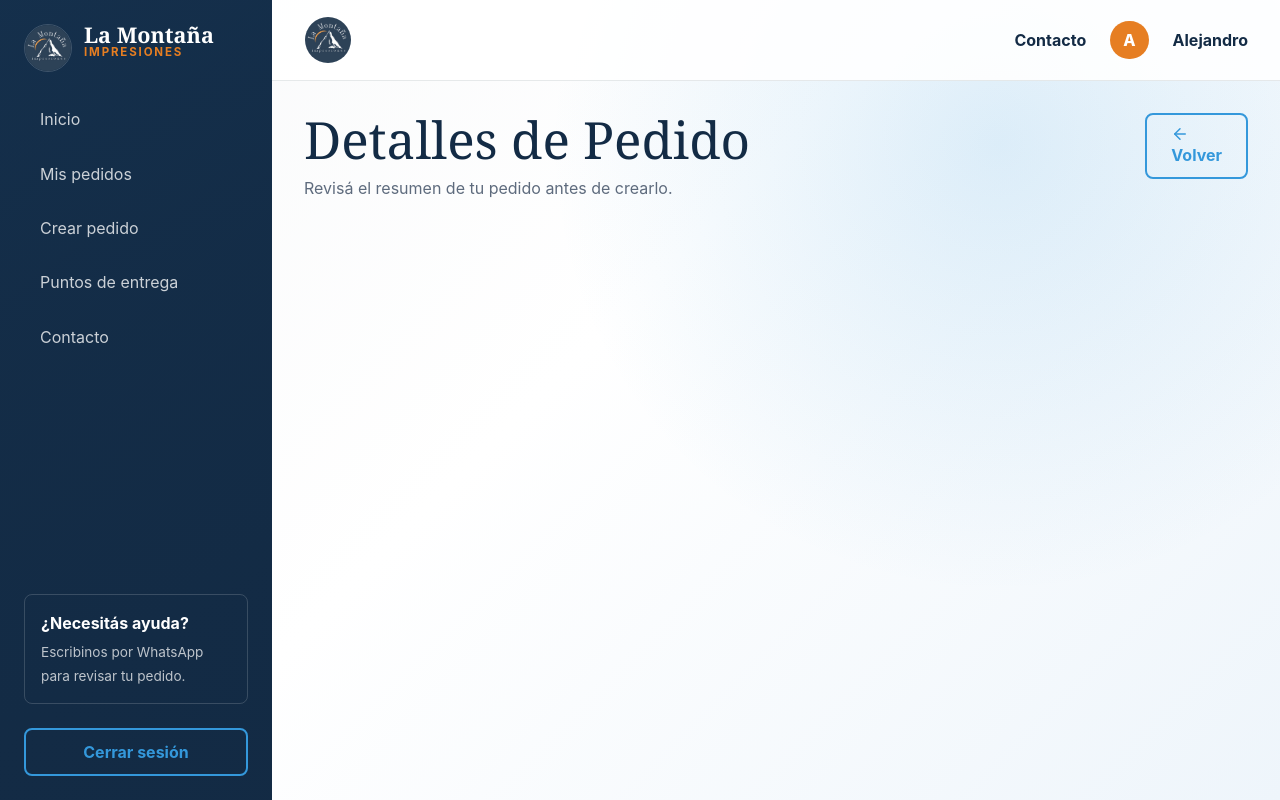
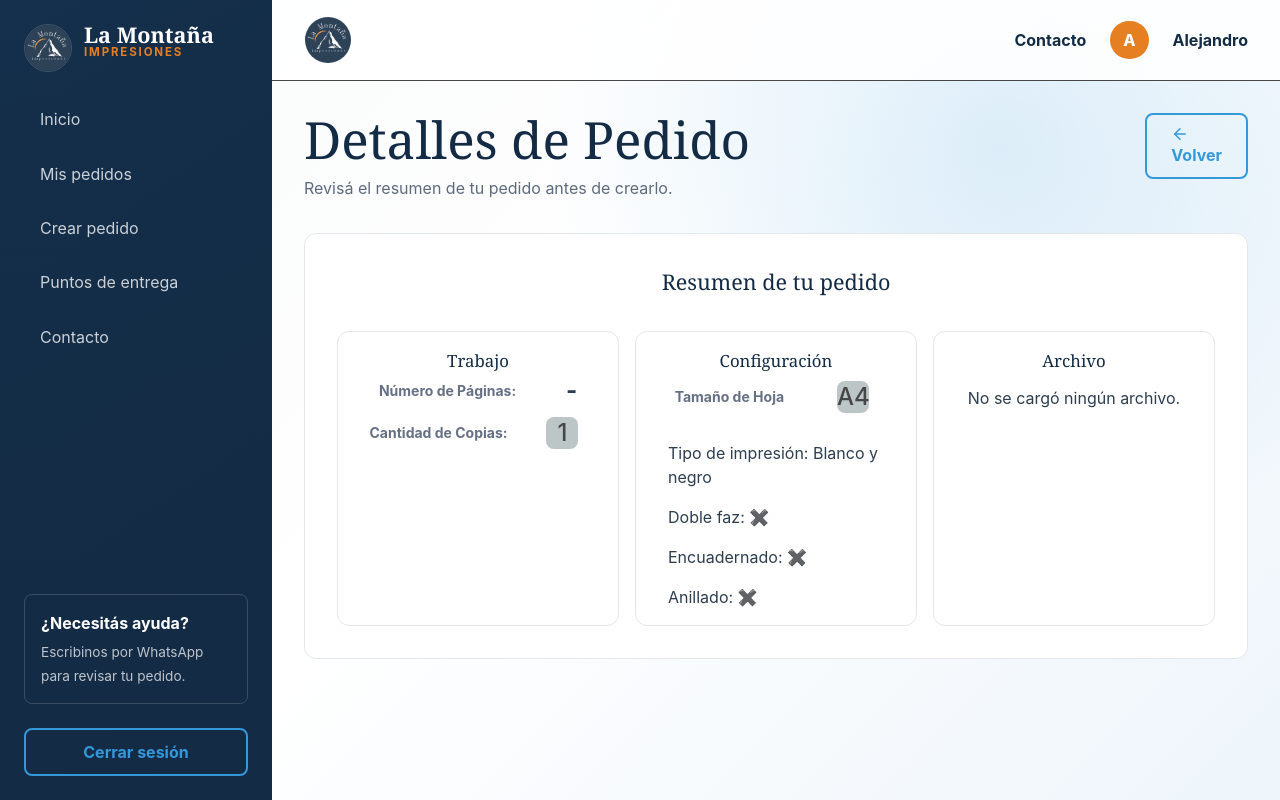
Before and after one commit to AgusFT/La-Montana, a Next.js app in the folder desarrollo/web/: page /pedidos/resumen in a window 1280 px wide. Built offline with nearby package versions, Linux system fonts and the light colour scheme.

Commit message:
"feat(OrderSummaryPage): Se implemento la primera versión del componente OrderSummaryCard al OrderSummaryPage. "

```diff
--- a/desarrollo/web/src/app/globals.css
+++ b/desarrollo/web/src/app/globals.css
@@ -18,13 +18,13 @@
   --color-summit-white: #ffffff;
   --color-snow: #f8f9fa;
   --color-snow-blue: #eef5fb;
-  --color-mist: #95a5a6;
+  --color-mist: #95a5a6a1;
   --color-earth: #8b7355;
   --color-sunset: #e67e22;
   --color-forest: #27ae60;
   --color-warning: #f39c12;
   --color-error: #e74c3c;
-  --color-border: rgb(149 165 166 / 0.24);
+  --color-border: rgb(71, 71, 71);
 
   --font-display: "Roboto Slab", Georgia, "Times New Roman", serif;
   --font-body: Inter, Arial, Helvetica, sans-serif;
--- a/desarrollo/web/src/features/pedidos/components/resumen_pedido/OrderSummaryCard.tsx
+++ b/desarrollo/web/src/features/pedidos/components/resumen_pedido/OrderSummaryCard.tsx
@@ -16,3 +16,112 @@
 // type OrderSummaryCardProps = {
 //   form: CreateOrderForm;
 // };
+
+import { CreateOrderForm } from "../../types/create-order";
+
+interface OrderSummaryCardProps {
+  form: CreateOrderForm;
+}
+
+export function OrderSummaryCard({
+  form,
+}: OrderSummaryCardProps) {
+  return (
+    <section className="summary-card">
+      <h2>Resumen de tu pedido</h2>
+
+      {/* Métricas */}
+      <div className="summary-metrics">
+
+        <div className="summary-metric-card">
+            <h3> Trabajo </h3>
+            <div className="resumen-texto">
+            <span className="metric-label">
+                Número de Páginas:
+            </span>
+
+            <strong className="metric-value">
+                {form.pages ?? "-"}
+            </strong>
+            </div>
+
+            <div className="resumen-texto">
+            <span className="metric-label">
+                Cantidad de Copias:
+            </span>
+            <strong className="metric-value step-badge--form">
+                {form.copies}
+            </strong>
+            </div>
+
+        </div>
+
+        <div className="summary-metric-card">
+            <h3> Configuración </h3>
+            <div className="resumen-texto">
+                <span className="metric-label">
+                    Tamaño de Hoja
+                </span>
+
+                <strong className="metric-value step-badge--form">
+                    {form.paperSize}
+                </strong>
+            </div>
+
+            <ul className="summary-list">
+                <li>
+                Tipo de impresión:
+                {" "}
+                {form.printType === "color"
+                    ? "Color"
+                    : "Blanco y negro"}
+                </li>
+
+                <li>
+                Doble faz:
+
+                {" "}
+
+                {form.doubleSided ? "✅" : "✖️"}
+                </li>
+
+                <li>
+                Encuadernado:
+                {" "}
+                {form.bound ? "✅" : "✖️"}
+                </li>
+
+                <li>
+                Anillado:
+                {" "}
+                {form.spiralBound ? "✅" : "✖️"}
+                </li>
+            </ul>
+        </div>
+
+        {/* Archivo */}
+        <div className="summary-metric-card">
+            <div className="summary-section">
+                <h3>Archivo</h3>
+
+                {form.file ? (
+                <div className="summary-file">
+                    <p>{form.file.name}</p>
+
+                    <small>
+                    {(form.file.size / 1024 / 1024).toFixed(2)}
+                    {" "}MB
+                    </small>
+                </div>
+                ) : (
+                <p>No se cargó ningún archivo.</p>
+                )}
+            </div>
+        </div>
+
+      </div>
+
+
+    </section>
+  );
+}
--- a/desarrollo/web/src/features/pedidos/pages/OrderSummaryPage.tsx
+++ b/desarrollo/web/src/features/pedidos/pages/OrderSummaryPage.tsx
@@ -4,6 +4,7 @@ import { ClienteLayout } from "@/layouts/cliente/ClienteLayout";
 import { useRouter } from "next/navigation";
 
 import { SummaryHeader } from "../components/resumen_pedido/SummaryHeader";
+import { OrderSummaryCard } from "../components/resumen_pedido/OrderSummaryCard";
 
 import { useCreateOrder } from "../context/CreateOrderContext";
 
@@ -34,11 +35,11 @@ export function OrderSummaryPage()
           onBack={handleBack}
         />
 
-        {/* <OrderSummaryCard
-          form={mockForm}
+        <OrderSummaryCard
+          form={form}
         />
 
-        <div className="summary-bottom-row">
+        {/* <div className="summary-bottom-row">
 
           <PaymentMethodCard
             paymentMethod="cash"
@@ -49,9 +50,9 @@ export function OrderSummaryPage()
             deliveryPoint="Lope de Vega 2150, CABA"
           />
 
-        </div>
+        </div> */}
 
-        <OrderSummaryActions
+        {/* <OrderSummaryActions
           onConfirm={handleConfirmOrder}
         /> */}
 
--- a/desarrollo/web/src/styles/resumen_pedido.css
+++ b/desarrollo/web/src/styles/resumen_pedido.css
@@ -11,3 +11,95 @@
 
   color: #5e6b7d;
 }
+
+.summary-card {
+  display: flex;
+  flex-direction: column;
+  gap: 2rem;
+
+  padding: 2rem;
+
+  border: 1px solid #e4e7ec;
+  border-radius: 12px;
+
+  background: white;
+
+  text-align: center;
+}
+
+.summary-metrics {
+  display: grid;
+  grid-template-columns: repeat(3, 1fr);
+
+  gap: 1rem;
+}
+
+.summary-metric-card {
+  border: 1px solid #e4e7ec;
+  border-radius: 12px;
+
+  padding: 1rem;
+
+  text-align: center;
+}
+
+.metric-label {
+  display: block;
+
+  font-size: 0.875rem;
+  color: #667085;
+  font-weight: bold;
+}
+
+.metric-value {
+  font-size: 1.5rem;
+}
+
+.summary-section {
+  display: flex;
+  flex-direction: column;
+  gap: 0.75rem;
+}
+
+.summary-file {
+  padding: 1rem;
+
+  border: 1px solid #e4e7ec;
+  border-radius: 12px;
+}
+
+.summary-list {
+  display: flex;
+  flex-direction: column;
+  gap: 0.5rem;
+  text-align: start;
+  margin: 0;
+  padding-left: 1rem;
+}
+
+.resumen-texto{
+  display: flex;
+    flex-direction: row;
+    flex-wrap: nowrap;
+    align-content: center;
+    justify-content: space-around;
+    align-items: center;
+}
+
+
+/* Números Resumen pedido */
+.step-badge--form {
+  width: 2rem;
+  height: 2rem;
+
+  display: flex;
+  align-items: center;
+  justify-content: center;
+  margin: var(--space-2);
+  border-radius: 25%;
+
+  background: var(--color-mist);
+  color: var(--color-border);
+
+  font-weight: 500;
+}
```
